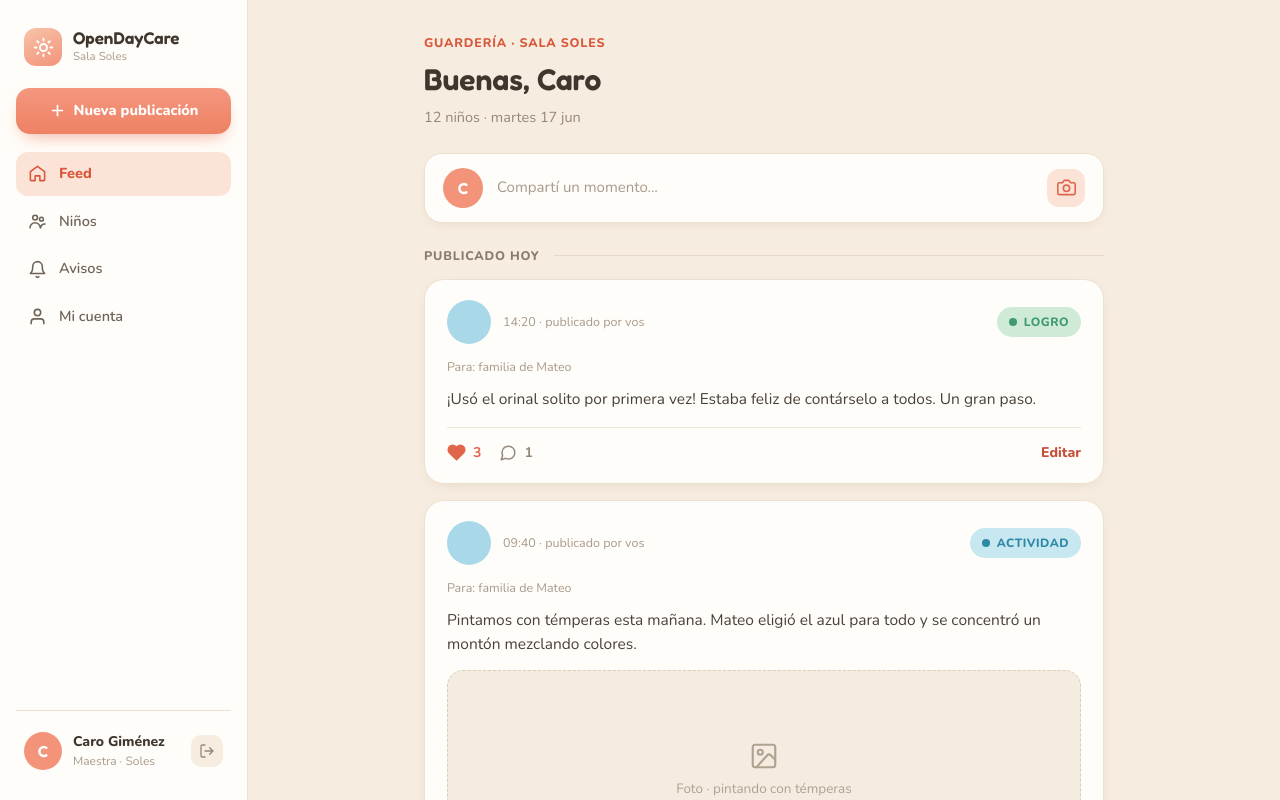
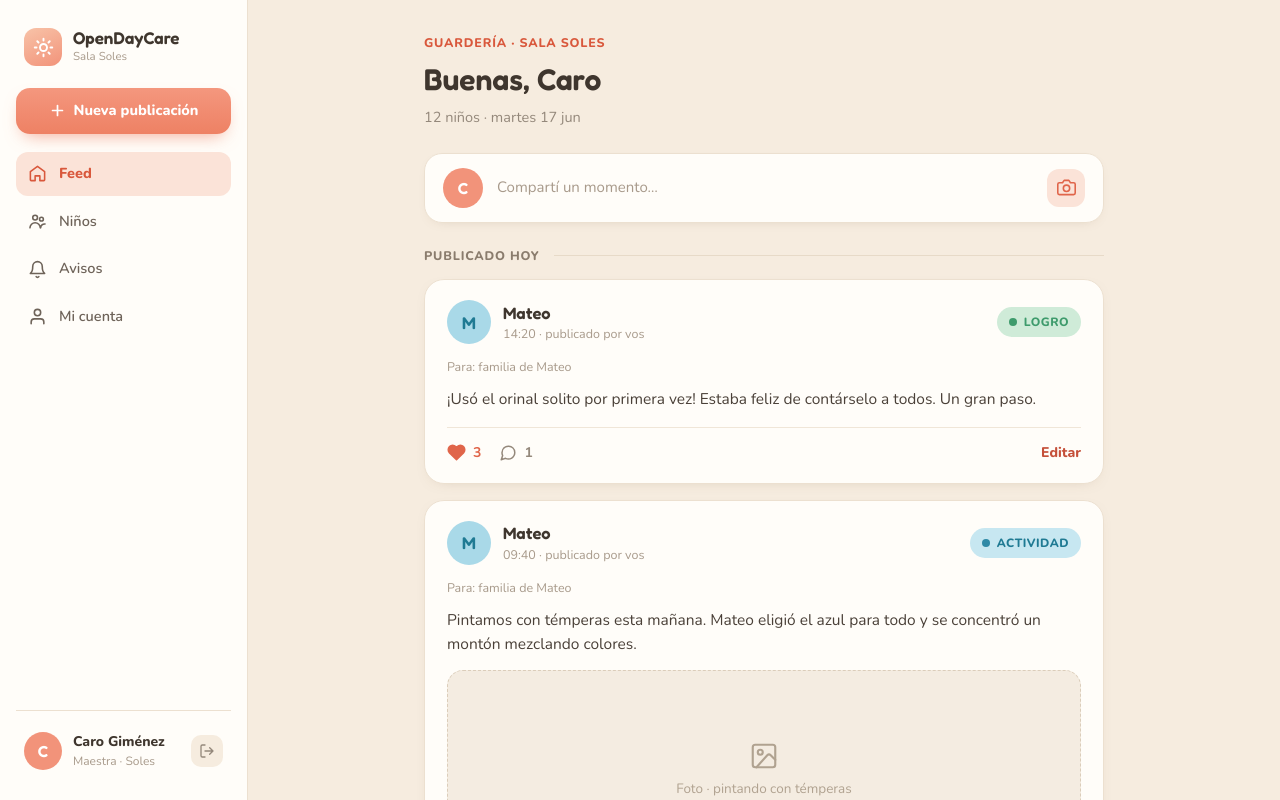
Before and after one commit to AriannaCamara/open-daycare, a Next.js app: page / in a window 1280 px wide. Built offline with nearby package versions, Linux system fonts and the light colour scheme.

Commit message:
02. Refactor PostCard component to incorporate new post types and styles. Update visual representation with distinct avatars and dots for each post kind, and enhance header naming logic. Modify photo display logic to prioritize direct image rendering over links.

```diff
--- a/app/_components/post-card.tsx
+++ b/app/_components/post-card.tsx
@@ -1,30 +1,42 @@
 import type { Post, PostKind } from "@/app/_data/feed";
-import { postKindLabels } from "@/app/_data/feed";
+import { postKindLabels, postKindStyles } from "@/app/_data/feed";
 import Link from "next/link";
 
 interface PostCardProps {
   post: Post;
 }
 
-interface KindStyle {
-  pill: string;
+interface KindVisual {
   dot: string;
   avatar: string;
 }
 
-const kindStyles: Record<PostKind, KindStyle> = {
+const kindVisuals: Record<PostKind, KindVisual> = {
+  meal: {
+    dot: "bg-[#9A7B1E]",
+    avatar: "bg-[#A9D9E8] text-[#1F7A93]",
+  },
+  nap: {
+    dot: "bg-[#7B5FC0]",
+    avatar: "bg-[#A9D9E8] text-[#1F7A93]",
+  },
+  activity: {
+    dot: "bg-[#2E89A6]",
+    avatar: "bg-[#A9D9E8] text-[#1F7A93]",
+  },
   achievement: {
-    pill: "bg-[#CFEBD8] text-[#3E9B6C]",
     dot: "bg-[#3E9B6C]",
     avatar: "bg-[#A9D9E8] text-[#1F7A93]",
   },
-  activity: {
-    pill: "bg-[#C7E7F1] text-[#2E89A6]",
-    dot: "bg-[#2E89A6]",
+  mood: {
+    dot: "bg-[#C56486]",
+    avatar: "bg-[#A9D9E8] text-[#1F7A93]",
+  },
+  photo: {
+    dot: "bg-[#D9684A]",
     avatar: "bg-[#A9D9E8] text-[#1F7A93]",
   },
   announcement: {
-    pill: "bg-[#CCD8F4] text-[#4E72C8]",
     dot: "bg-[#4E72C8]",
     avatar: "bg-[#CCD8F4] text-[#4E72C8]",
   },
@@ -101,29 +113,40 @@ function MegaphoneIcon() {
 }
 
 export function PostCard({ post }: PostCardProps) {
-  const style = kindStyles[post.kind];
+  const visual = kindVisuals[post.kind];
+  const kindStyle = postKindStyles[post.kind];
   const isAnnouncement = post.kind === "announcement";
+  const hasNames = post.givenNames.length > 0;
+  const headerName = hasNames
+    ? post.givenNames.join(", ")
+    : isAnnouncement
+      ? "Anuncio general"
+      : "Toda la sala";
 
   return (
     <article className="rounded-[20px] border border-border bg-surface px-[22px] py-5 shadow-[0_4px_16px_-12px_rgba(120,90,60,0.5)]">
       <div className="mb-3.5 flex items-center gap-3">
         <div
-          className={`flex size-11 flex-none items-center justify-center rounded-full font-display text-[17px] font-semibold ${style.avatar}`}
+          className={`flex size-11 flex-none items-center justify-center rounded-full font-display text-[17px] font-semibold ${visual.avatar}`}
         >
-          {isAnnouncement ? <MegaphoneIcon /> : post.childName?.charAt(0)}
+          {hasNames ? post.givenNames[0].charAt(0) : <MegaphoneIcon />}
         </div>
         <div className="flex-1">
           <div className="font-display text-[16.5px] font-semibold text-ink">
-            {isAnnouncement ? "Anuncio general" : post.childName}
+            {headerName}
           </div>
           <div className="text-[12.5px] text-muted-strong">
             {post.time} · publicado por vos
           </div>
         </div>
         <div
-          className={`flex items-center gap-[7px] rounded-full px-3 py-1.5 ${style.pill}`}
+          className="flex items-center gap-[7px] rounded-full px-3 py-1.5"
+          style={{
+            backgroundColor: kindStyle.pill.bg,
+            color: kindStyle.pill.text,
+          }}
         >
-          <span className={`size-2 rounded-full ${style.dot}`} />
+          <span className={`size-2 rounded-full ${visual.dot}`} />
           <span className="text-[12px] font-extrabold tracking-[0.5px]">
             {postKindLabels[post.kind]}
           </span>
@@ -138,7 +161,14 @@ export function PostCard({ post }: PostCardProps) {
         {post.body}
       </p>
 
-      {post.photoLabel && (
+      {post.photoUrl ? (
+        <img
+          src={post.photoUrl}
+          alt={post.photoLabel ?? "Foto de la publicación"}
+          className="mt-3.5 h-[200px] w-full rounded-2xl object-cover"
+        />
+      ) : (
+        post.photoLabel && (
           <Link
             href="/foto"
             className="mt-3.5 flex h-[200px] flex-col items-center justify-center gap-2 rounded-2xl border-[1.5px] border-dashed border-[#DBCDBA] bg-[#F4ECE1] text-[#B0A290]"
@@ -146,6 +176,7 @@ export function PostCard({ post }: PostCardProps) {
             <ImageIcon />
             <span className="text-[13.5px]">{post.photoLabel}</span>
           </Link>
+        )
       )}
 
       <div className="mt-4 flex items-center gap-[18px] border-t border-line pt-3.5">
```
Lines whose indentation alone changed are shown as unchanged.
